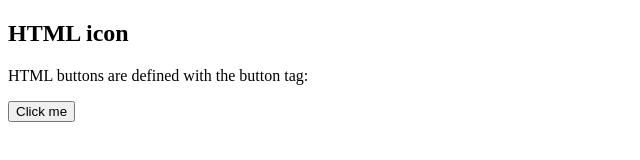
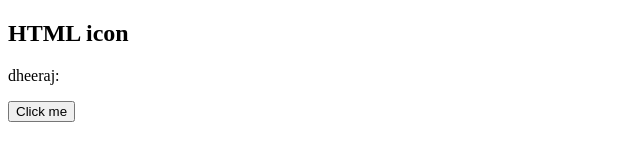
Before and after one commit to Inevitable765/CI-CD--2, a plain HTML site: page index.html in a window 1280 px wide. Shown: the whole page, without its empty margins (0-640 px from the left). Drawn offline with Linux system fonts and the light colour scheme.

Commit message:
Update index.html

```diff
--- a/index.html
+++ b/index.html
@@ -3,7 +3,7 @@
 <body>
 
 <h2>HTML icon</h2>
-<p>HTML buttons are defined with the button tag:</p>
+<p>dheeraj:</p>
 
 <button>Click me</button>
 
```
